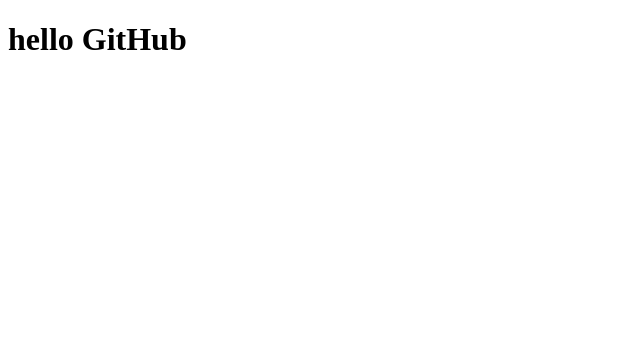
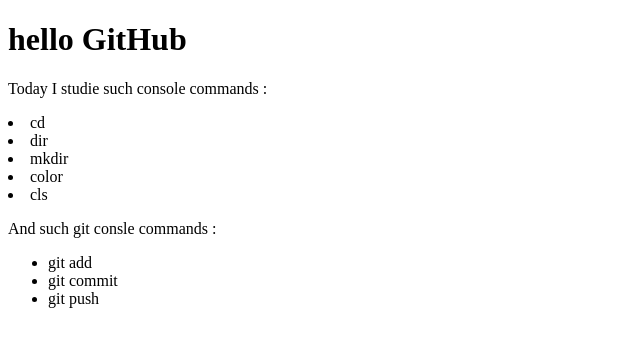
Before and after one commit to Sarkazmmm52/stas, a plain HTML site: page index.html in a window 1280 px wide. Shown: the whole page, without its empty margins (0-640 px from the left). Drawn offline with Linux system fonts and the light colour scheme.

Commit message:
i do nothing

```diff
--- a/index.html
+++ b/index.html
@@ -4,8 +4,25 @@
     <meta charset="UTF-8">
     <meta name="viewport" content="width=device-width, initial-scale=1.0">
     <title>Document</title>
+
 </head>
 <body>
     <h1>hello GitHub</h1>
+    <a href="" url =https://w7.pngwing.com/pngs/914/758/png-transparent-github-social-media-computer-icons-logo-android-github-logo-computer-wallpaper-banner-thumbnail.png></a>
+   <p>Today I studie such console commands :</p>
+ <ul></ul>
+ <li>cd</li>
+ <li>dir</li>
+ <li>mkdir</li>
+ <li>color</li>
+ <li>cls</li>
+   </ul>
+   <p>And such git consle commands :</p>
+   <ul>
+    <li>git add</li>
+    <li>git commit</li>
+    <li>git push</li>
+
+   </ul>
 </body>
 </html>
--- /dev/null
+++ b/style.css
@@ -0,0 +1,8 @@
+*{
+    margin: 0;
+    padding: 0;
+}
+body{
+    display: flex;
+    background-color: rgb(32, 79, 32);
+}
```
